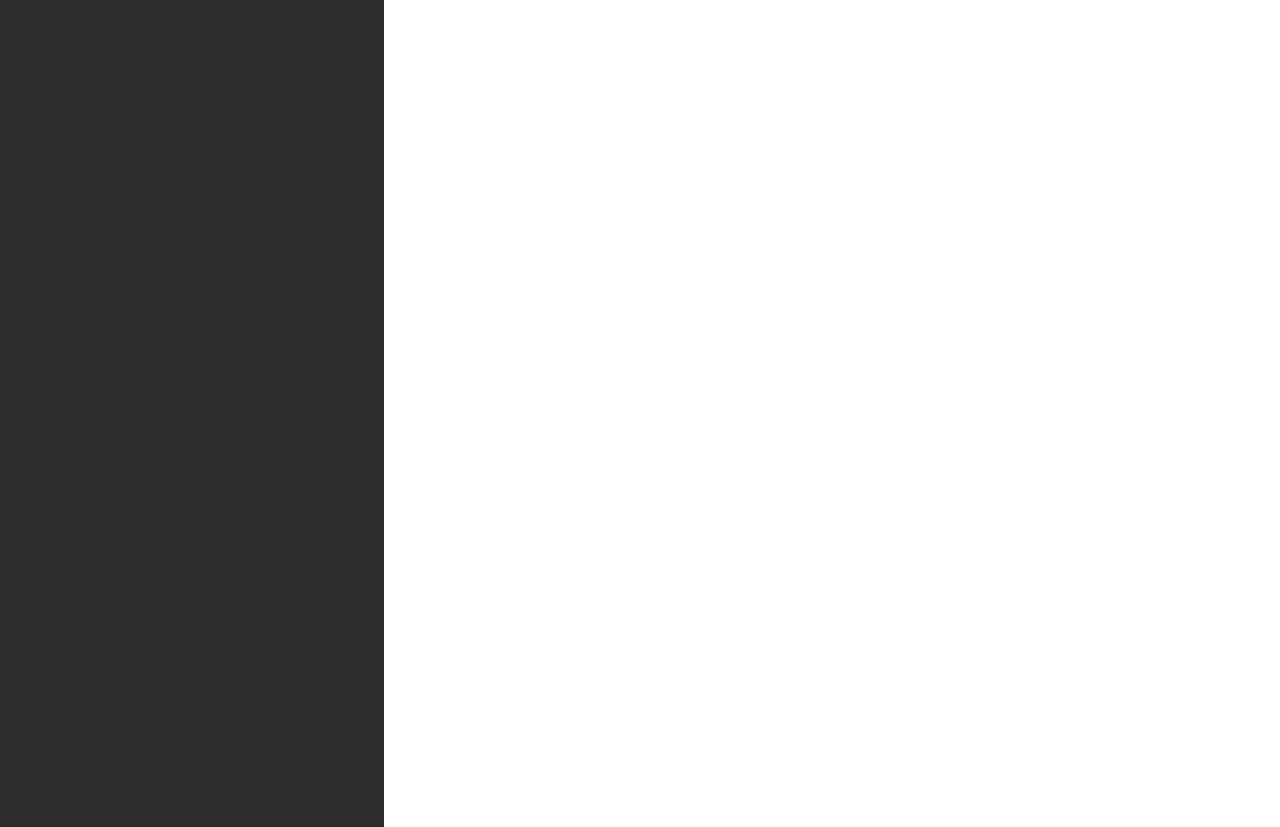
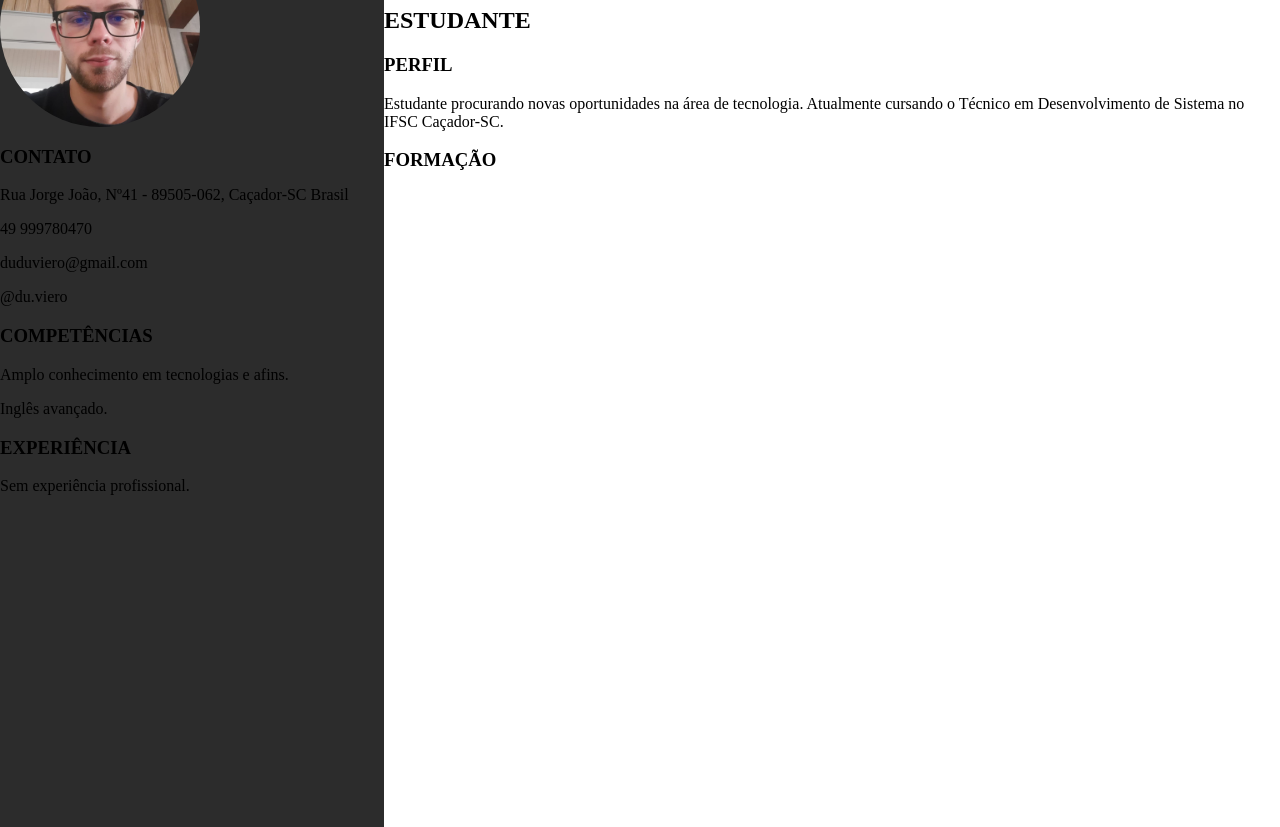
Before and after one commit to vieroo/vieroo.github.io, a plain HTML site: page index.html in a window 1280 px wide. Shown: the part 73-900 px from the top of the page. Drawn offline with Linux system fonts and the light colour scheme.

Commit message:
Alterações no html e css e envio da foto

```diff
--- a/index.html
+++ b/index.html
@@ -9,9 +9,40 @@
     <body>
         <div class="container">
 
-            <aside></aside>
+            <aside>
+                <img src="foto_perfil.png" alt="Foto Perfil">
 
-            <main></main>
+                <div class="contato">
+                    <h3>CONTATO</h3>
+                    <p>Rua Jorge João, Nº41 - 89505-062, Caçador-SC Brasil</p>
+                    <p>49 999780470</p>
+                    <p>duduviero@gmail.com</p>
+                    <p>@du.viero</p>
+                </div>
+
+                <div class="competencias">
+                    <h3>COMPETÊNCIAS</h3>
+                    <p>Amplo conhecimento em tecnologias e afins.</p>
+                    <p>Inglês avançado.</p>
+                </div>
+
+                <div class="experiencia">
+                    <h3>EXPERIÊNCIA</h3>
+                    <p>Sem experiência profissional.</p>
+                </div>
+            </aside>
+
+            <main>
+                <h1>EDUARDO VIDAL VIERO</h1>
+                <h2>ESTUDANTE</h2>
+                <h3>PERFIL</h3>
+                <p>Estudante procurando novas oportunidades na área de tecnologia. Atualmente cursando o Técnico em Desenvolvimento de Sistema no IFSC Caçador-SC.</p>
+
+                <div class="formacao">
+                    <h3>FORMAÇÃO</h3>
+                    <p></p>
+                </div>
+            </main>
 
         </div>
     </body>
--- a/style.css
+++ b/style.css
@@ -20,3 +20,8 @@ main {
     background-color: #ffffff;
     height: 900px;
 }
+
+img {
+    width: 200px;
+    border-radius: 50%;
+}
```
Also changed, not shown: foto_perfil.png (added).
